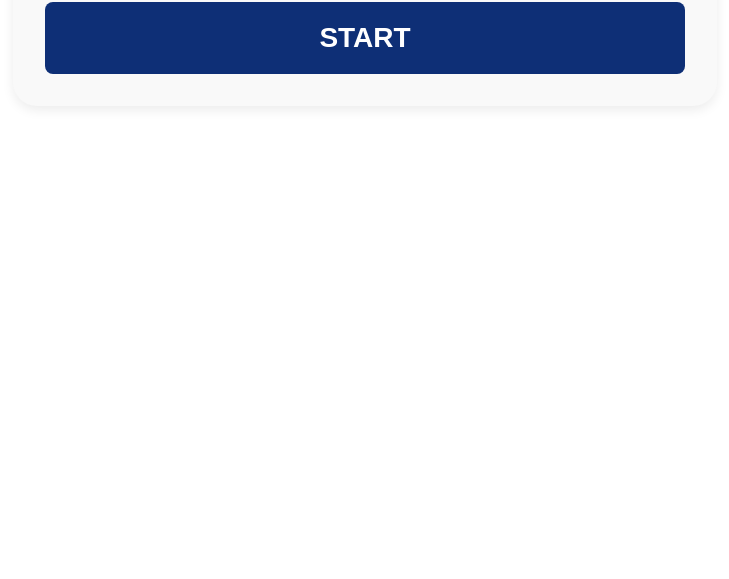
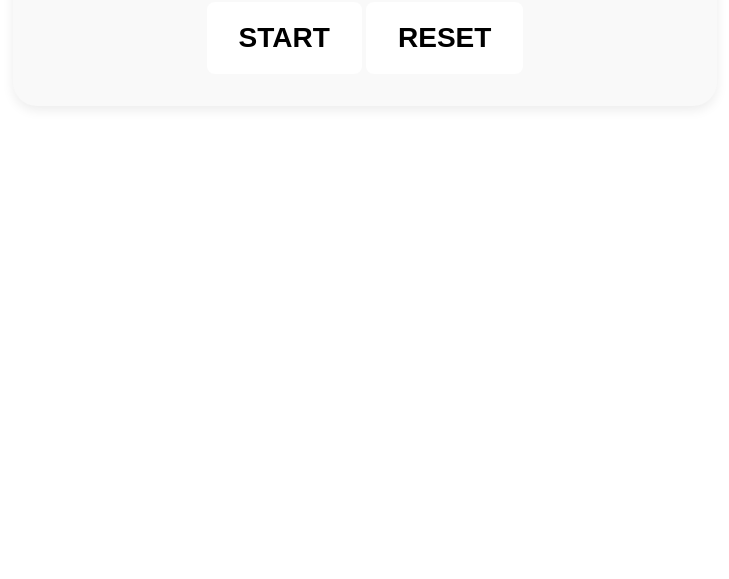
Before and after one commit to MiniB-cmd/notion_timer_widget, a plain HTML site: page index.html in a window 1280 px wide. Shown: the part 221-800 px from the top of the page, without its empty margins (275-1004 px from the left). Drawn offline with Linux system fonts and the light colour scheme.

Commit message:
Update index.html
 - 타이머 리셋 버튼 추가

```diff
--- a/index.html
+++ b/index.html
@@ -15,7 +15,8 @@
 
     <div id="time-display">00:00</div>
 
-    <button id="start-btn">START</button>
+    <button id="startBtn" class="primary-btn">START</button>
+    <button id="resetBtn" class="secondary-btn">RESET</button>
   </div>
 
   <script src="script.js"></script>
```
